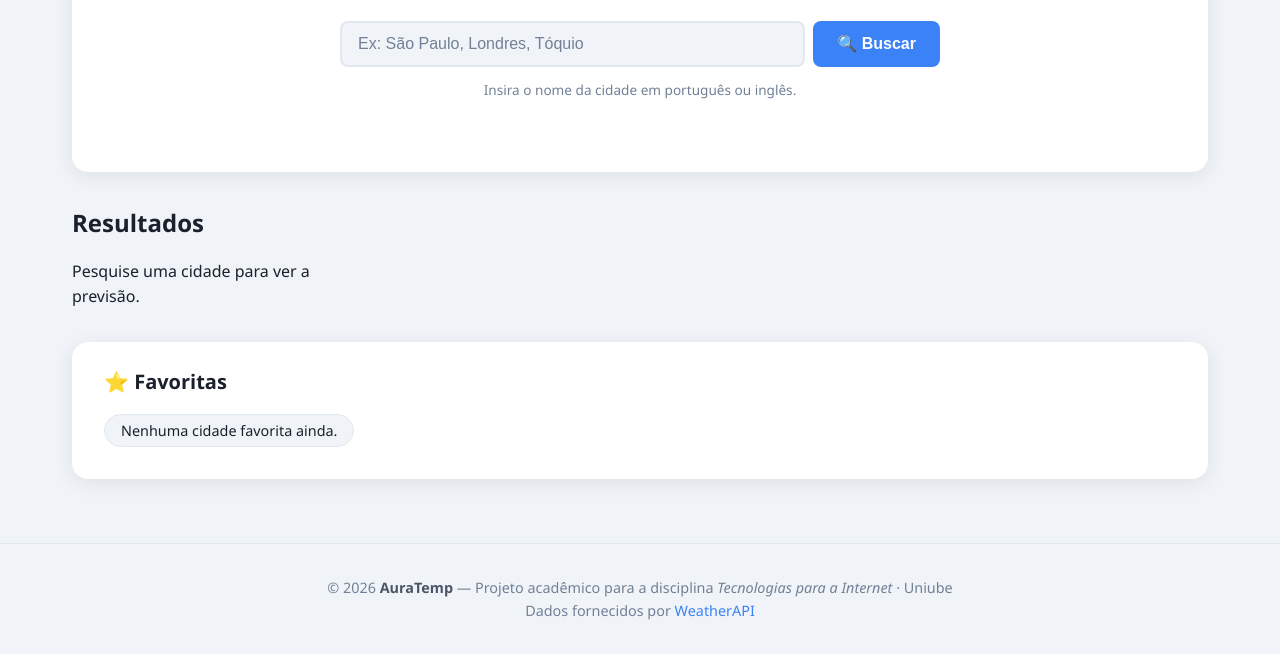
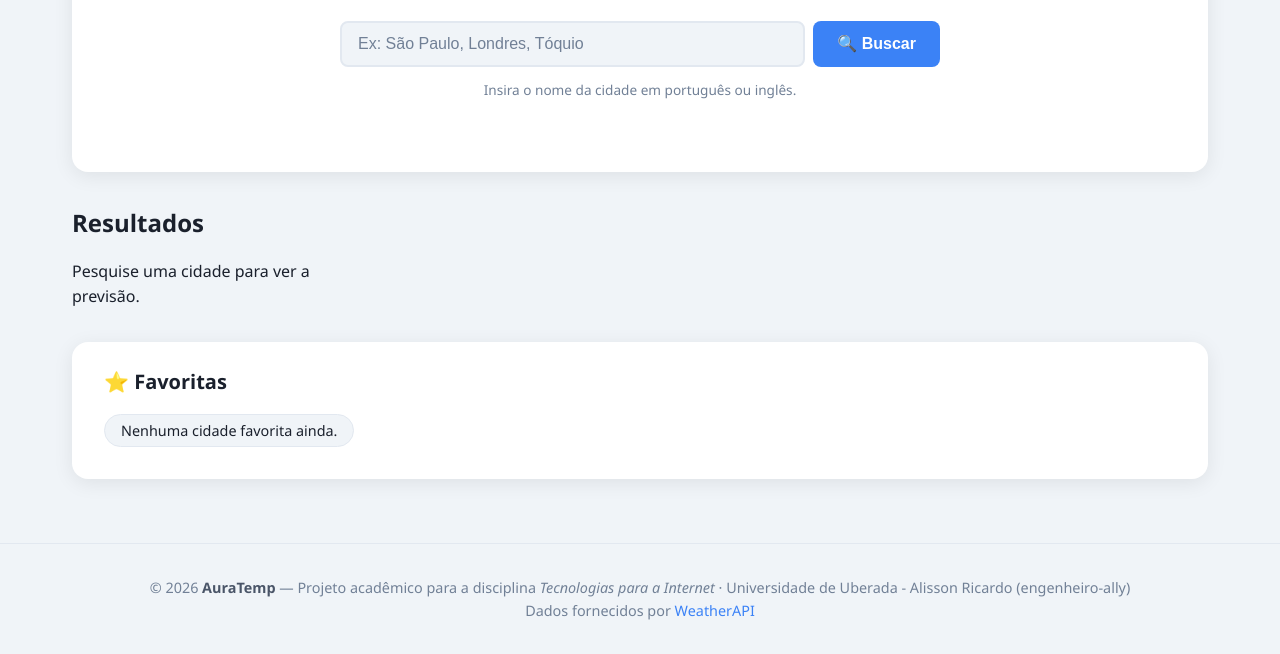
Before and after one commit to engenheiro-ally/auratemp, a plain HTML site: page index.html in a window 1280 px wide. Shown: the part 238-892 px from the top of the page. Drawn offline with Linux system fonts and the light colour scheme.

Commit message:
feat(html): ajustes manuais no layout/estrutura

```diff
--- a/index.html
+++ b/index.html
@@ -74,7 +74,7 @@
 
     <!-- RODAPÉ SEMÂNTICO -->
     <footer role="contentinfo">
-        <p>&copy; 2026 <strong>AuraTemp</strong> — Projeto acadêmico para a disciplina <em>Tecnologias para a Internet</em> · Uniube</p>
+        <p>&copy; 2026 <strong>AuraTemp</strong> — Projeto acadêmico para a disciplina <em>Tecnologias para a Internet</em> · Universidade de Uberada - Alisson Ricardo (engenheiro-ally)</p>
         <p>Dados fornecidos por <a href="https://www.weatherapi.com/" target="_blank" rel="noopener noreferrer">WeatherAPI</a></p>
     </footer>
 
```
